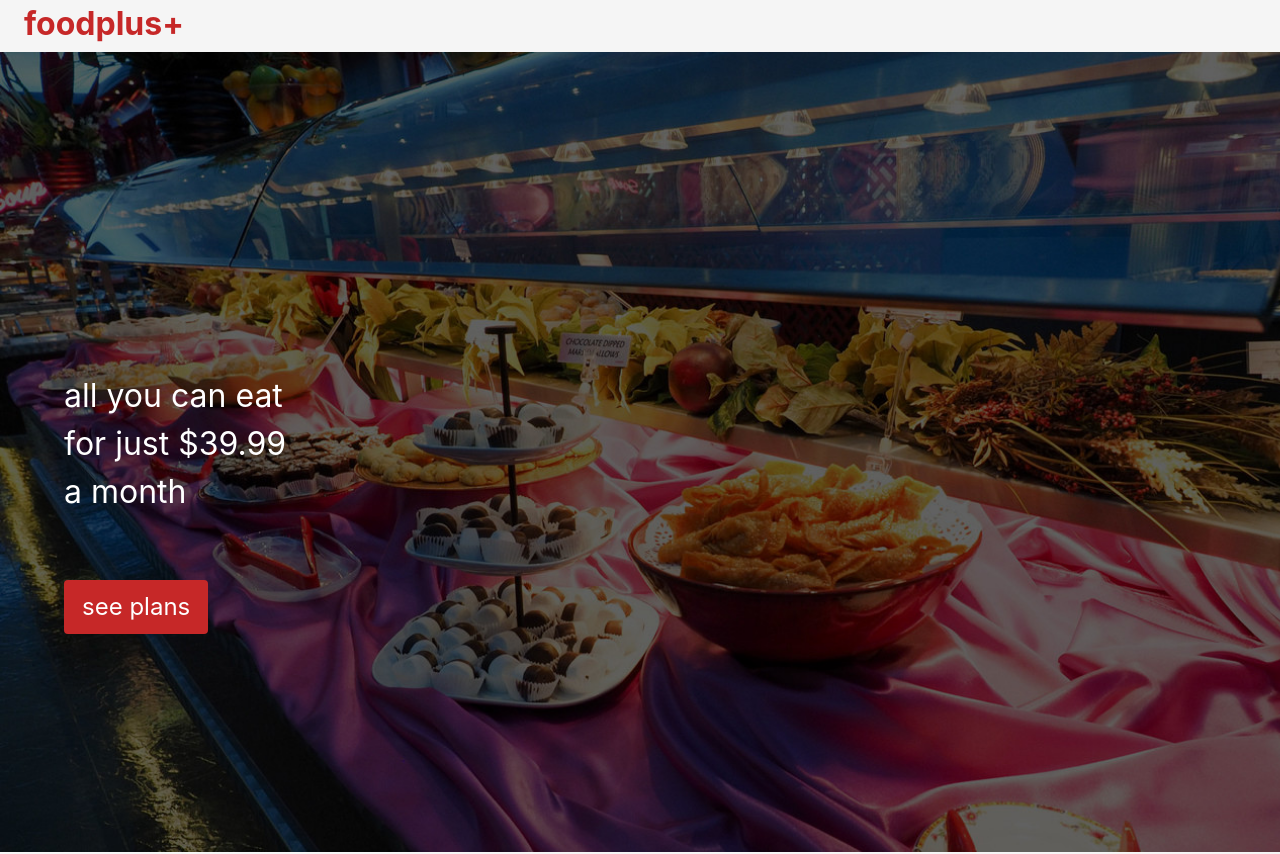
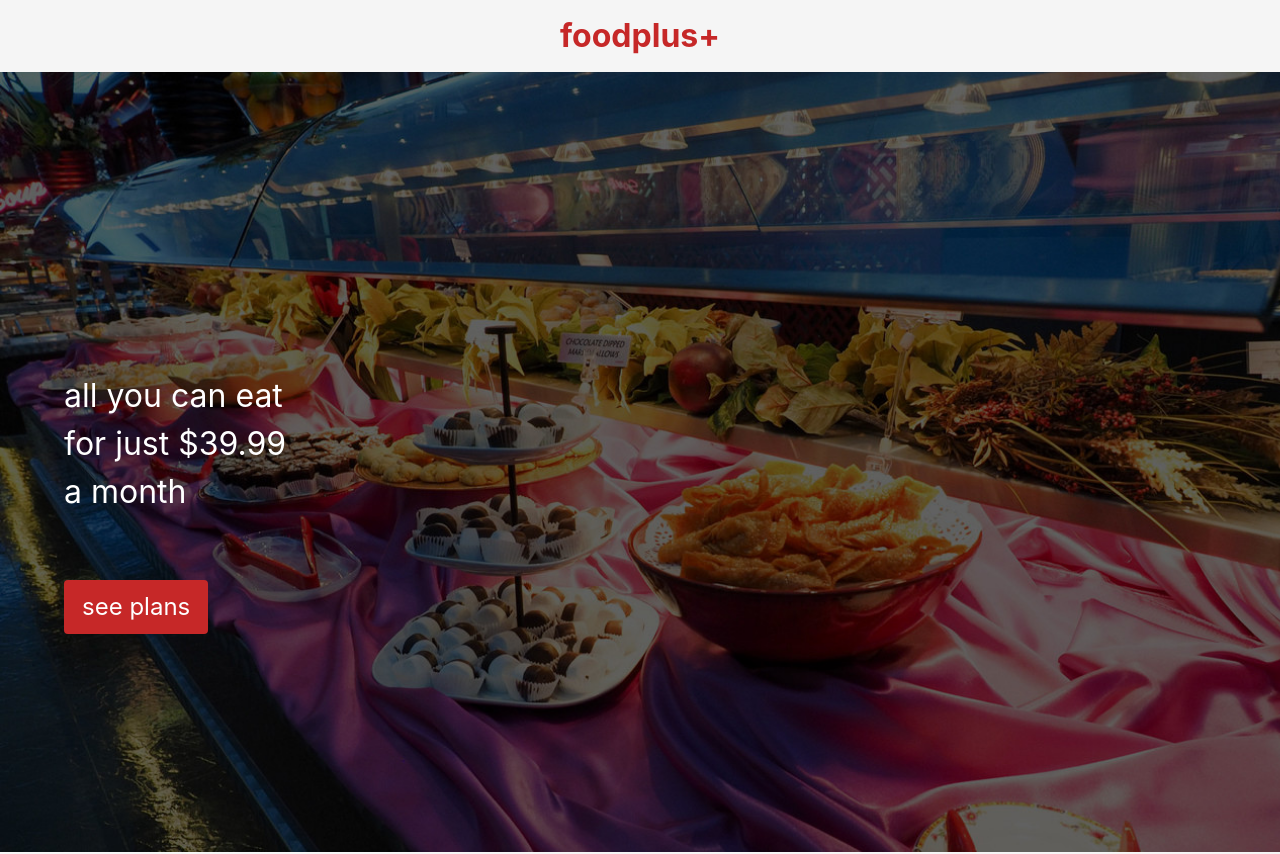
Before and after one commit to jorgebeauregard/foodplus, a React (Create React App) app: page / in a window 1280 px wide. Shown: the top 854 px of the page. Built offline with nearby package versions, Linux system fonts and the light colour scheme.

Commit message:
Typography changes

```diff
--- a/src/components/EasySection.jsx
+++ b/src/components/EasySection.jsx
@@ -3,7 +3,7 @@ import Fade from 'react-reveal/Fade';
 
 const EasySection = () => {
     return (
-        <section className="section has-background-white-ter easy">
+        <section className="section has-background-white-ter">
             <div className="container">
                 <div className="columns">
                     <div className="column has-text-centered">
--- a/src/components/NavSection.jsx
+++ b/src/components/NavSection.jsx
@@ -3,12 +3,8 @@ import React from 'react';
 const NavSection = () => {
     return (
         <div className="navbar is-fixed-top has-background-white-ter">
-            <div className="columns">
-                <div className="column"></div>
-                <div className="column has-text-centered">
-                    <h1 className="has-text-red is-size-3 has-text-weight-bold">foodplus+</h1>
-                </div>
-                <div className="column"></div>
+            <div className="column has-text-centered">
+                <h1 className="has-text-red is-size-3 has-text-weight-bold">foodplus+</h1>
             </div>
         </div>
      );
```
